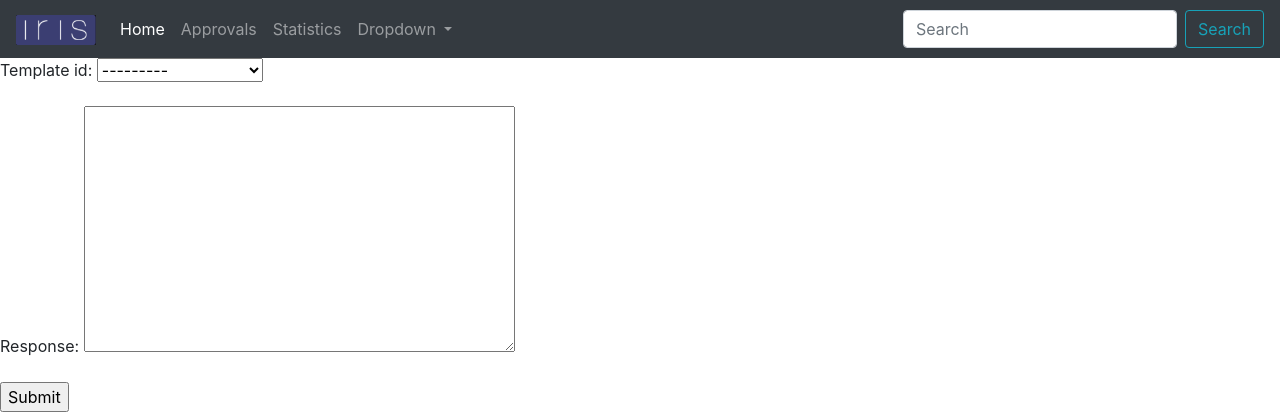
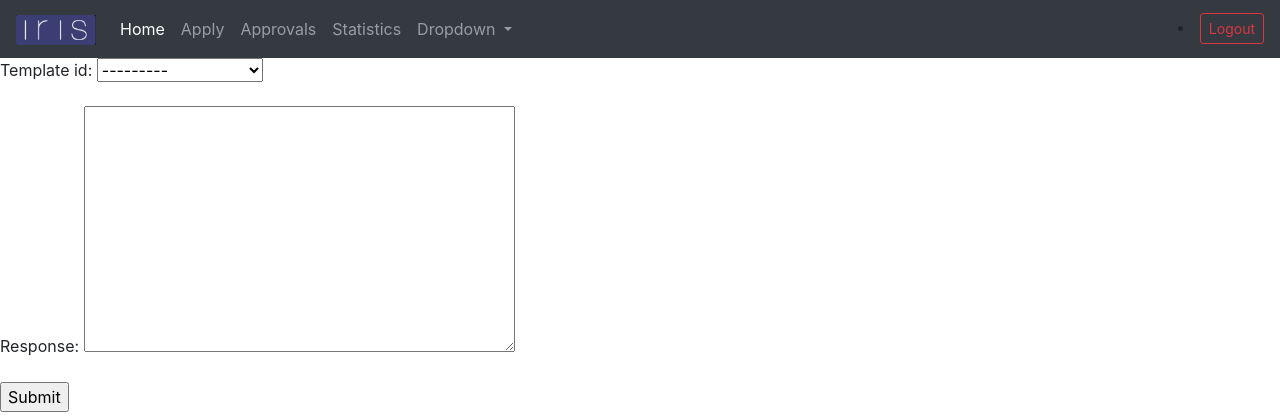
Before and after one commit to yukitya-1811/Request-Approval-Website, a Django app: page /apply/ in a window 1280 px wide. Shown: the top 420 px of the page. Run offline with Django 4.2, Linux system fonts and the light colour scheme; data comes from the database, SQL or seed files in the repository; both versions use the stored data as it was after the commit; some libraries are stand-ins or nearby versions.

Commit message:
Added links to applyPage and created custom authentication backend for email login

```diff
--- a/IRIS/settings.py
+++ b/IRIS/settings.py
@@ -100,6 +100,8 @@ AUTH_PASSWORD_VALIDATORS = [
     },
 ]
 
+AUTHENTICATION_BACKENDS = ['approvals.authenticate.EmailBackend']
+
 
 # Internationalization
 # https://docs.djangoproject.com/en/4.2/topics/i18n/
--- a/approvals/templates/approvals/navbar.html
+++ b/approvals/templates/approvals/navbar.html
@@ -6,18 +6,22 @@
     <button class="navbar-toggler" type="button" data-toggle="collapse" data-target="#navbarSupportedContent" aria-controls="navbarSupportedContent" aria-expanded="false" aria-label="Toggle navigation">
       <span class="navbar-toggler-icon"></span>
     </button>
-
     <div class="collapse navbar-collapse" id="navbarSupportedContent">
       <ul class="navbar-nav mr-auto">
         <li class="nav-item active">
           <a class="nav-link" href="{% url 'home' %}">Home <span class="sr-only">(current)</span></a>
         </li>
         <li class="nav-item">
+            <a class="nav-link" href="{% url 'apply' %}">Apply</a>
+          </li>
+        <li class="nav-item">
           <a class="nav-link" href="{% url 'approvals' %}">Approvals</a>
         </li>
         <li class="nav-item">
             <a class="nav-link" href="{% url 'stats' %}">Statistics</a>
           </li>
+
+
         <li class="nav-item dropdown">
           <a class="nav-link dropdown-toggle" href="#" id="navbarDropdown" role="button" data-toggle="dropdown" aria-haspopup="true" aria-expanded="false">
             Dropdown
@@ -28,11 +32,12 @@
             <div class="dropdown-divider"></div>
             <a class="dropdown-item" href="#">Something else here</a>
           </div>
+
         </li>
       </ul>
-      <form class="form-inline my-2 my-lg-0">
-        <input class="form-control mr-sm-2" type="search" placeholder="Search" aria-label="Search">
-        <button class="btn btn-outline-info my-2 my-sm-0" type="submit">Search</button>
-      </form>
+      <li class="nav-item">
+        <a class="btn btn-sm btn-outline-danger" href="{% url 'logout' %}">Logout</a>
+      </li>
+
     </div>
   </nav>
--- a/approvals/urls.py
+++ b/approvals/urls.py
@@ -8,5 +8,6 @@ urlpatterns = [
     path('register/', views.registerPage, name='register'),
     path('approvals/', views.approvalPage, name='approvals'),
     path('stats/', views.statsPage, name='stats'),
-    path('apply/', views.applyPage, name="apply")
+    path('apply/', views.applyPage, name="apply"),
+    path('logout/', views.logoutPage, name='logout'),
 ]
--- a/approvals/views.py
+++ b/approvals/views.py
@@ -2,7 +2,7 @@ from django.shortcuts import redirect, render
 from .forms import ApplicationForm, CreateUserForm
 from django.contrib import messages
 from django.contrib.auth import authenticate, login, logout
-
+from .authenticate import EmailBackend
 
 
 # Create your views here.
@@ -12,12 +12,13 @@ def loginPage(request):
         email = request.POST.get('email')
         password = request.POST.get('password')
 
-        user = authenticate(request, email=email, password=password)
+        backend = EmailBackend()
+        user = EmailBackend.authenticate(backend, request=request, username=email, password=password)
         if user is not None:
             login(request, user)
-            return redirect('home')
+            return redirect('/')
         else:
-            messages.error(request, 'Username OR password is incorrect')
+            messages(request, 'Username OR password is incorrect')
 
     return render(request, 'approvals/loginPage.html')
 
@@ -38,6 +39,11 @@ def registerPage(request):
     }
 
     return render(request, 'approvals/registerPage.html', context)
+
+def logoutPage(request):
+    logout(request)
+    return redirect('login')
+
 
 def home(request):
     return render(request, 'approvals/homepage.html')
```
Also changed, not shown: approvals/authenticate.py (added, +20 -0 lines), db.sqlite3.
